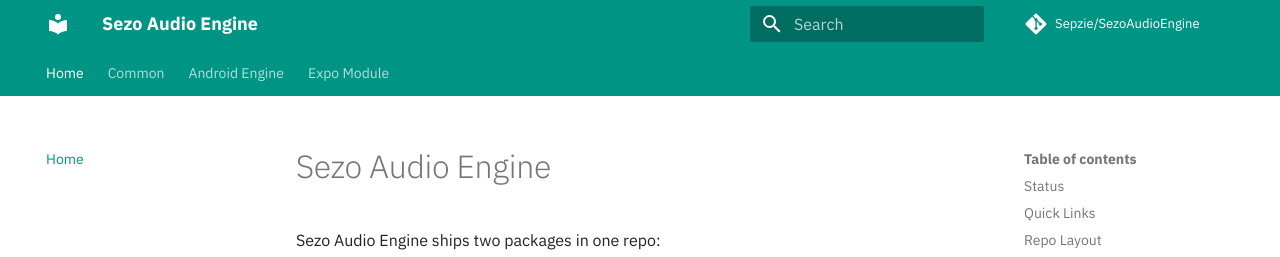
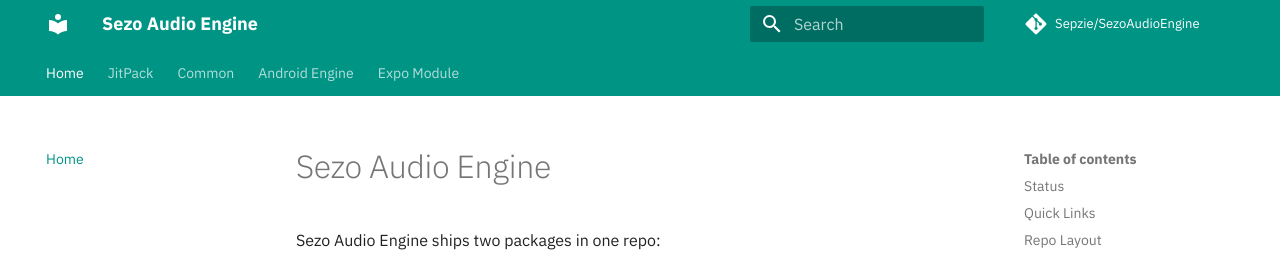
Before and after one commit to Sepzie/SezoAudioEngine, an MkDocs documentation site: the page built from docs/index.md, in a window 1280 px wide and 1150 px high. Shown: the top 257 px of the window. Built offline with MkDocs 1.6.1 and Material for MkDocs 9.7.7, drawn with Linux system fonts in a browser that asks for light colours; comment, search, counter and statistics services are not loaded.

Commit message:
add jitpak link to header

```diff
--- a/mkdocs.yml
+++ b/mkdocs.yml
@@ -25,6 +25,9 @@ markdown_extensions:
   - fenced_code
   - tables
 
+extra_css:
+  - assets/stylesheets/extra.css
+
 plugins:
   - search
 
@@ -35,6 +38,7 @@ exclude_docs: |
 
 nav:
   - Home: index.md
+  - JitPack: https://jitpack.io/#Sepzie/SezoAudioEngine
   - Common:
       - Concepts: common/concepts.md
   - Android Engine:
```
